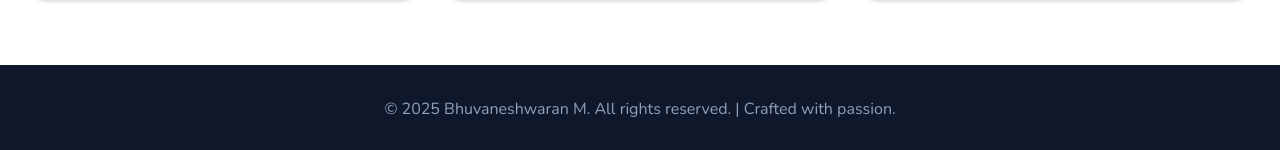
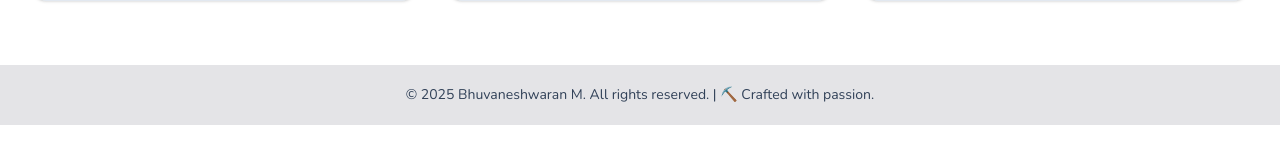
Before and after one commit to felix-ops/personal-website-nextjs, a Next.js app: page /stories in a window 1280 px wide. Shown: the part 1364-1514 px from the top of the page. After the commit the page ends 1489 px from the top, so only its background shows below. Built offline with nearby package versions, Linux system fonts and the light colour scheme.

Commit message:
fix: optimize images, add footer

```diff
--- a/src/app/globals.css
+++ b/src/app/globals.css
@@ -45,7 +45,7 @@
 
 :root {
 	--radius: 0.625rem;
-	--background: #eeeeee;
+	--background: #ffffff;
 	--foreground: #272727;
 	--primary: #232323;
 	--primary-foreground: #ffffff;
@@ -60,8 +60,26 @@
 	--border: #ebebeb;
 	--input: #ebebeb;
 	--ring: #b5b5b5;
+	--card: #ffffff;
+	--card-foreground: #272727;
+	--popover: #ffffff;
+	--popover-foreground: #272727;
+	--chart-1: #f6a700;
+	--chart-2: #3cb4e5;
+	--chart-3: #4e6be6;
+	--chart-4: #ffe66d;
+	--chart-5: #ffe04d;
+	--sidebar: #fcfcfc;
+	--sidebar-foreground: #272727;
+	--sidebar-primary: #353535;
+	--sidebar-primary-foreground: #fcfcfc;
+	--sidebar-accent: #f8f8f8;
+	--sidebar-accent-foreground: #353535;
+	--sidebar-border: #ebebeb;
+	--sidebar-ring: #b5b5b5;
 }
 
-body, html {
-  font-family: 'Nunito', sans-serif;
+body,
+html {
+	font-family: "Nunito", sans-serif;
 }
--- a/src/components/organisms/about-section.tsx
+++ b/src/components/organisms/about-section.tsx
@@ -24,6 +24,7 @@ export default function AboutSection() {
 									fill
 									className="rounded-2xl shadow-lg object-cover"
 									sizes="(max-width: 768px) 100vw, 33vw"
+									priority={true}
 								/>
 							</div>
 						</div>
--- a/src/components/organisms/experience-section.tsx
+++ b/src/components/organisms/experience-section.tsx
@@ -10,11 +10,12 @@ import { FaLinkedinIn, FaFacebookF, FaInstagram, FaYoutube } from "react-icons/f
 import { experiences } from "@/data/experience-data";
 import { FaXTwitter } from "react-icons/fa6";
 import Timeline from "@/components/molecules/timeline";
+import React from "react";
 
 // Define a specific type for the animation direction for type safety
 type Direction = "next" | "previous";
 
-export default function ExperienceSection() {
+const ExperienceSection = () => {
 	const [currentIndex, setCurrentIndex] = useState(0);
 	const [direction, setDirection] = useState<Direction>("next");
 
@@ -104,9 +105,17 @@ export default function ExperienceSection() {
 					animate={{ opacity: 1 }}
 					exit={{ opacity: 0 }}
 					transition={{ duration: 0.5, ease: "easeInOut" }}
-					className="absolute inset-0 w-full h-full bg-cover bg-center bg-no-repeat md:bg-fixed"
-					style={{ backgroundImage: `url(${currentExperience.backgroundImage})` }}
-				/>
+					className="pointer-events-none select-none w-full h-full absolute inset-0 -z-10 md:fixed"
+				>
+					<Image
+						src={currentExperience.backgroundImage}
+						alt=""
+						fill
+						sizes="100vw"
+						className="object-cover object-center"
+						priority
+					/>
+				</motion.div>
 			</AnimatePresence>
 			<div className="absolute inset-0 bg-gradient-to-t from-[#000000ff] via-[#000813dd] to-[#00060faa] pointer-events-none"></div>
 
@@ -299,4 +308,6 @@ export default function ExperienceSection() {
 			</div>
 		</section>
 	);
-}
+};
+
+export default React.memo(ExperienceSection);
--- /dev/null
+++ b/src/components/organisms/footer.tsx
@@ -0,0 +1,15 @@
+import { info } from "@/data/information";
+
+export default function Footer() {
+	return (
+		<footer className="bg-zinc-200 text-white py-5">
+			<div className="container mx-auto px-4 sm:px-6 lg:px-8">
+				<div className="max-w-6xl mx-auto text-center">
+					<p className="text-slate-700 text-sm">
+						© {info.currentYear} Bhuvaneshwaran M. All rights reserved. | ⛏️ Crafted with passion.
+					</p>
+				</div>
+			</div>
+		</footer>
+	);
+}
--- a/src/components/organisms/navbar.tsx
+++ b/src/components/organisms/navbar.tsx
@@ -36,7 +36,6 @@ export default function Navigation() {
 
 	const navItems = [
 		{ href: "#about", label: "About", isSection: true },
-		{ href: "#experience", label: "Experience", isSection: true },
 		{ href: "/stories", label: "Projects", isSection: false },
 		{ href: "#contact", label: "Contact", isSection: true },
 	];
--- a/src/components/pages/home-page.tsx
+++ b/src/components/pages/home-page.tsx
@@ -4,6 +4,7 @@ import ExperienceSection from "@/components/organisms/experience-section";
 import HeroSection from "@/components/organisms/hero-section";
 import Navigation from "@/components/organisms/navbar";
 import StoriesSection from "@/components/organisms/stories-section";
+import Footer from "../organisms/footer";
 
 export default function HomePage() {
 	return (
@@ -14,6 +15,7 @@ export default function HomePage() {
 			<ExperienceSection />
 			<StoriesSection />
 			<ContactSection />
+			<Footer />
 		</main>
 	);
 }
--- a/src/components/pages/stories-page.tsx
+++ b/src/components/pages/stories-page.tsx
@@ -7,7 +7,7 @@ import { useState } from "react";
 import { Search, Filter } from "lucide-react";
 import { stories, storyCategories } from "@/data/stories-data";
 import { StoryCard } from "@/components/molecules/story-card";
-import { info } from "@/data/information";
+import Footer from "@/components/organisms/footer";
 
 export default function StoriesPage() {
 	const [searchTerm, setSearchTerm] = useState("");
@@ -90,17 +90,8 @@ export default function StoriesPage() {
 					</div>
 				</div>
 			</section>
-
 			{/* Footer */}
-			<footer className="bg-slate-900 text-white py-8">
-				<div className="container mx-auto px-4 sm:px-6 lg:px-8">
-					<div className="max-w-6xl mx-auto text-center">
-						<p className="text-slate-400">
-							© {info.currentYear} Bhuvaneshwaran M. All rights reserved. | Crafted with passion.
-						</p>
-					</div>
-				</div>
-			</footer>
+			<Footer />
 		</div>
 	);
 }
--- a/src/data/experience-data.ts
+++ b/src/data/experience-data.ts
@@ -6,8 +6,8 @@ export const experiences = [
 		location: "Chennai, India",
 		description:
 			"As a Ground Station Engineer at Space Kidz India, I am responsible for developing a microcontroller and IoT-based satellite tracking and signal-capturing system that can be integrated with any YAGI or Dish antenna. The implemented system enables the antennas to autonomously track any LEO objects using its TLE data, while also capturing UHF satellite transmissions and relaying them to a host server while ensuring seamless satellite communication.",
-		backgroundImage: "images/ski-group-photo.jpg",
-		logo: "logos/ski-logo.svg",
+		backgroundImage: "/images/ski-group-photo.jpg",
+		logo: "/logos/ski-logo.svg",
 		tags: [
 			"Ground-Station",
 			"Embedded-Systems",
@@ -38,8 +38,8 @@ export const experiences = [
 		location: "Chennai, India",
 		description:
 			"As a Ground Station Engineer at Space Kidz India, I am responsible for developing a microcontroller and IoT-based satellite tracking and signal-capturing system that can be integrated with any YAGI or Dish antenna. The implemented system enables the antennas to autonomously track any LEO objects using its TLE data, while also capturing UHF satellite transmissions and relaying them to a host server while ensuring seamless satellite communication.",
-		backgroundImage: "images/3d-vis-azaadi-sat-2.jpg",
-		logo: "logos/ski-logo.svg",
+		backgroundImage: "/images/3d-vis-azaadi-sat-2.jpg",
+		logo: "/logos/ski-logo.svg",
 		tags: [
 			"Ground-Station",
 			"Embedded-Systems",
@@ -72,7 +72,7 @@ export const experiences = [
 			"At the <b>Huntsman Cancer Institute (HCI)</b>, I researched the molecular mechanisms and therapeutic response and resistance of small cell lung cancer (SCLC). SCLC is a leading cause of cancer in the United States with few treatments available. Initially, SCLC is treated with platinum-based therapies; however, the response is short-lived. Relapse usually occurs, resulting in even more aggressive metastatic tumors. We believe that by uncovering the mechanisms of SCLC, we can develop personalized therapeutics based on the mutations and mechanisms unique to each tumor population.",
 		backgroundImage:
 			"https://images.unsplash.com/photo-1579684385127-1ef15d508118?ixlib=rb-4.0.3&auto=format&fit=crop&w=1920&h=1080",
-		logo: "logos/ski-logo.svg",
+		logo: "/logos/ski-logo.svg",
 		tags: [
 			"Cancer",
 			"Lung-cancer",
@@ -104,7 +104,7 @@ export const experiences = [
 			"At the <b>Huntsman Cancer Institute (HCI)</b>, I researched the molecular mechanisms and therapeutic response and resistance of small cell lung cancer (SCLC). SCLC is a leading cause of cancer in the United States with few treatments available. Initially, SCLC is treated with platinum-based therapies; however, the response is short-lived. Relapse usually occurs, resulting in even more aggressive metastatic tumors. We believe that by uncovering the mechanisms of SCLC, we can develop personalized therapeutics based on the mutations and mechanisms unique to each tumor population.",
 		backgroundImage:
 			"https://images.unsplash.com/photo-1558618666-fcd25c85cd64?ixlib=rb-4.0.3&auto=format&fit=crop&w=1920&h=600",
-		logo: "logos/ski-logo.svg",
+		logo: "/logos/ski-logo.svg",
 		tags: [
 			"Cancer",
 			"Lung-cancer",
```
